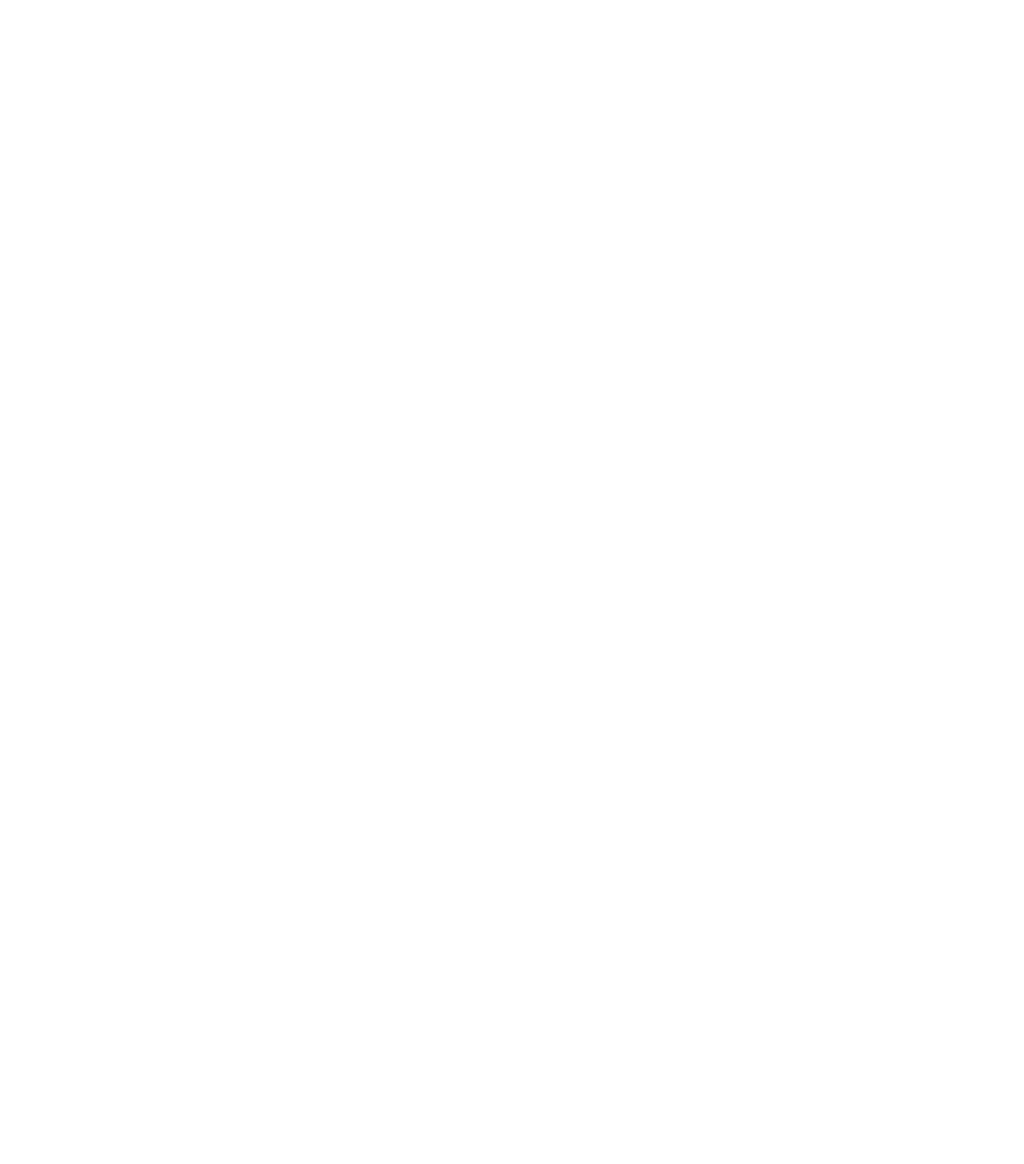
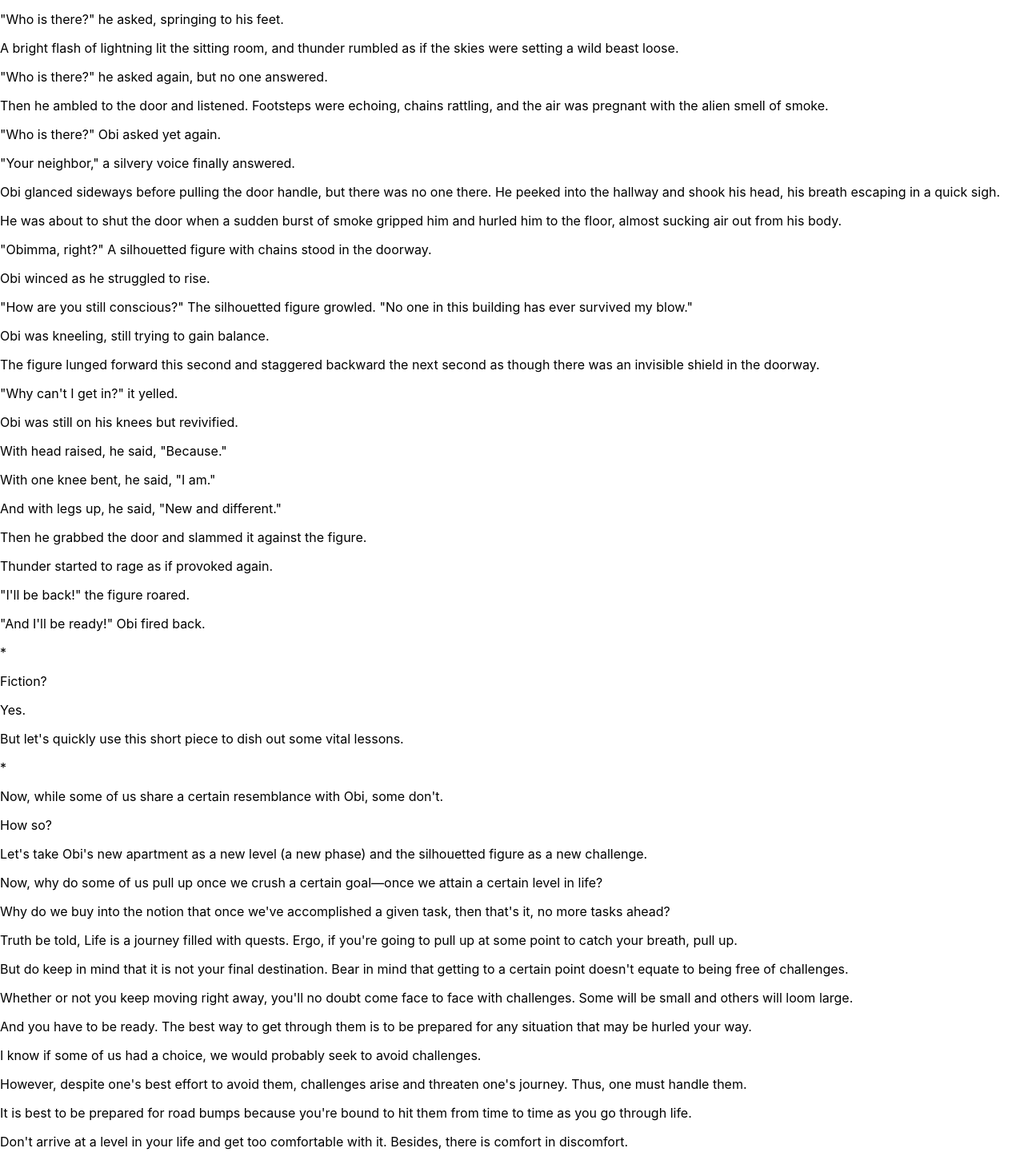
Before and after one commit to Divinegirl8/quincy_website, a React (Create React App) app: page / in a window 1280 px wide. Shown: the part 1122-2578 px from the top of the page at 80% size. Before the commit the page ends 800 px from the top, so only its background shows below. Built offline with nearby package versions, Linux system fonts and the light colour scheme.

Commit message:
new commit

```diff
--- a/src/features/Blog/index.jsx
+++ b/src/features/Blog/index.jsx
@@ -1,9 +1,66 @@
 import style from "./index.module.css"
 import NavBar from "../../components/reusables/NavBar";
+import blog from "../../assests/blogImg/blog.jpeg";
 const Blog = () =>{
     return(
         <>
             <NavBar textColor={"yellow"} textColor2={"white"} textColor3={"white"} textColor4={"white"}/>
+            <div>
+                <div>
+                    <img src={blog} alt={"blog picture"}/>
+                </div>
+                <div>
+                    <p>The night Obi moved into his new flat, something came for him. He was lounging on the sofa when the knock jarred him.</p>
+                    <p>"Who is there?" he asked, springing to his feet.</p>
+                    <p>A bright flash of lightning lit the sitting room, and thunder rumbled as if the skies were setting a wild beast loose.</p>
+                    <p>"Who is there?" he asked again, but no one answered.</p>
+                    <p>Then he ambled to the door and listened. Footsteps were echoing, chains rattling, and the air was pregnant with the alien smell of smoke.</p>
+                    <p>"Who is there?" Obi asked yet again.</p>
+                    <p>"Your neighbor," a silvery voice finally answered.</p>
+                    <p>Obi glanced sideways before pulling the door handle, but there was no one there. He peeked into the hallway and shook his head, his breath escaping in a quick sigh.</p>
+                    <p>He was about to shut the door when a sudden burst of smoke gripped him and hurled him to the floor, almost sucking air out from his body.</p>
+                    <p>"Obimma, right?" A silhouetted figure with chains stood in the doorway.</p>
+                    <p>Obi winced as he struggled to rise.</p>
+                    <p>"How are you still conscious?" The silhouetted figure growled. "No one in this building has ever survived my blow."</p>
+                    <p>Obi was kneeling, still trying to gain balance.</p>
+                    <p>The figure lunged forward this second and staggered backward the next second as though there was an invisible shield in the doorway.</p>
+                    <p>"Why can't I get in?" it yelled.</p>
+                    <p>Obi was still on his knees but revivified.</p>
+                    <p>With head raised, he said, "Because."</p>
+                    <p>With one knee bent, he said, "I am."</p>
+                    <p>And with legs up, he said, "New and different."</p>
+                    <p>Then he grabbed the door and slammed it against the figure.</p>
+                    <p>Thunder started to rage as if provoked again.</p>
+                    <p>"I'll be back!" the figure roared. </p>
+                    <p>"And I'll be ready!" Obi fired back.</p>
+                    <p>*</p>
+                    <p>Fiction?</p>
+                    <p>Yes.</p>
+                    <p>But let's quickly use this short piece to dish out some vital lessons.</p>
+                    <p>*</p>
+                    <p>Now, while some of us share a certain resemblance with Obi, some don't.</p>
+                    <p>How so?</p>
+                    <p>Let's take Obi's new apartment as a new level (a new phase) and the silhouetted figure as a new challenge.</p>
+                    <p>Now, why do some of us pull up once we crush a certain goal―once we attain a certain level in life?</p>
+                    <p>Why do we buy into the notion that once we've accomplished a given task, then that's it, no more tasks ahead?</p>
+                    <p>Truth be told, Life is a journey filled with quests. Ergo, if you're going to pull up at some point to catch your breath, pull up.</p>
+                    <p>But do keep in mind that it is not your final destination. Bear in mind that getting to a certain point doesn't equate to being free of challenges.</p>
+                    <p>Whether or not you keep moving right away, you'll no doubt come face to face with challenges. Some will be small and others will loom large.</p>
+                    <p>And you have to be ready. The best way to get through them is to be prepared for any situation that may be hurled your way.</p>
+                    <p>I know if some of us had a choice, we would probably seek to avoid challenges.</p>
+                    <p>However, despite one's best effort to avoid them, challenges arise and threaten one's journey. Thus, one must handle them.</p>
+                    <p>It is best to be prepared for road bumps because you're bound to hit them from time to time as you go through life.</p>
+                    <p>Don't arrive at a level in your life and get too comfortable with it. Besides, there is comfort in discomfort.</p>
+                    <p>Yes.</p>
+                    <p>And growth starts with a decision to move beyond your present circumstances.</p>
+                    <p>"When things do not go your way, remember that every challenge — every adversity — contains within it the seeds of opportunity and growth." ― Roy T. Bennett.</p>
+                    <p>A challenge only becomes an [absolute] obstacle when you bow to it.</p>
+                    <p>Start that fire and keep it burning.</p>
+                    <p>Have a high-yielding week!</p>
+                    <h4>© Quincy Alagbu</h4>
+
+                </div>
+            </div>
         </>
     )
 }
```
Also changed, not shown: src/assests/blogImg/blog.jpeg (added).
